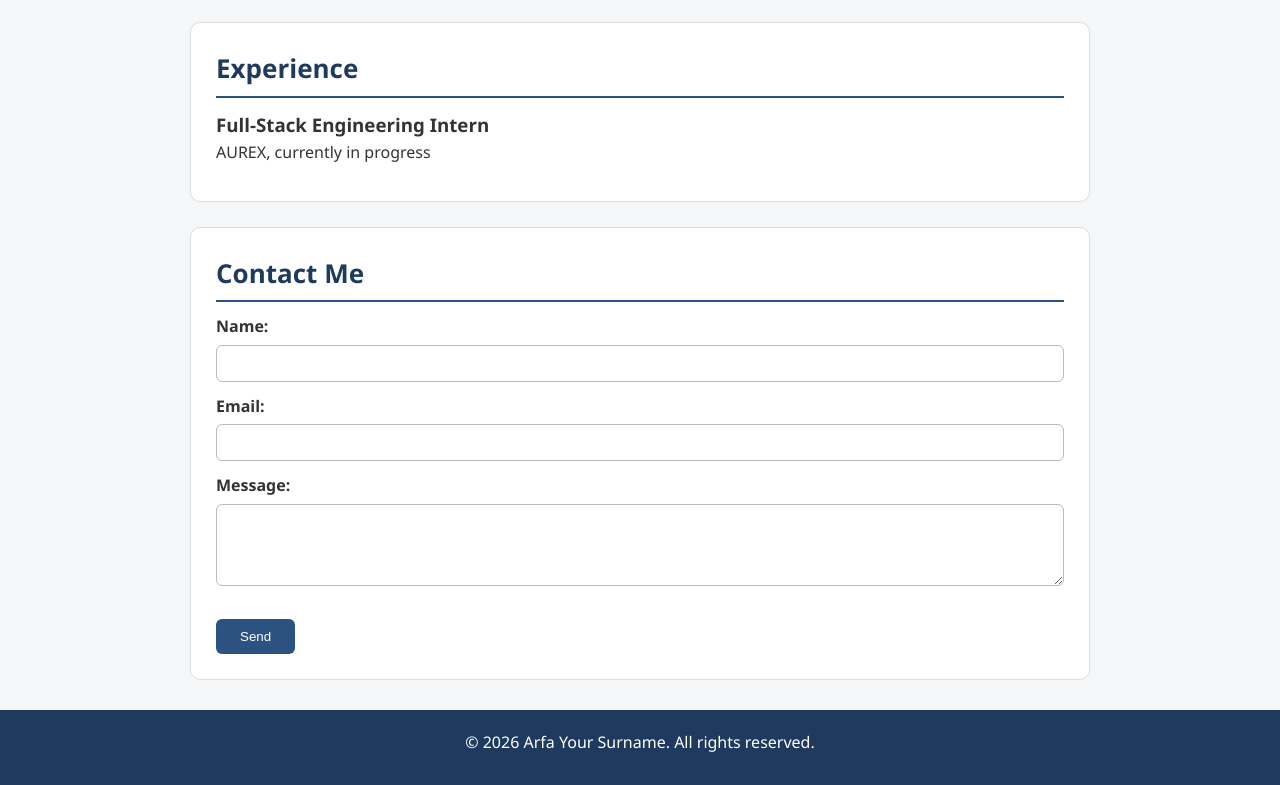
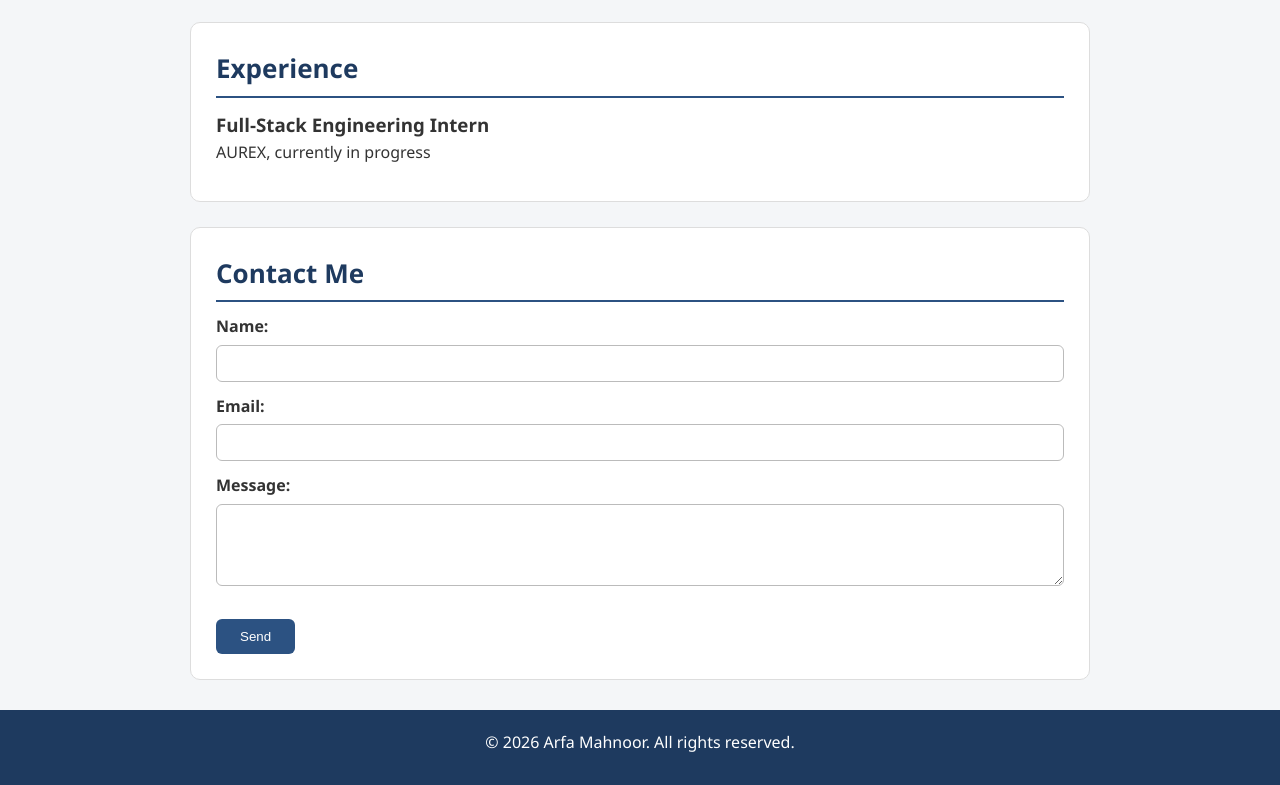
Before and after one commit to ArfaMahnoor/aurex-web-internship-arfa, a plain HTML site: page index.html in a window 1280 px wide. Shown: the part 1131-1916 px from the top of the page. Drawn offline with Linux system fonts and the light colour scheme.

```diff
--- a/index.html
+++ b/index.html
@@ -73,7 +73,7 @@
       </section>
     </main>
     <footer>
-      <p>&copy; 2026 Arfa Your Surname. All rights reserved.</p>
+      <p>&copy; 2026 Arfa Mahnoor. All rights reserved.</p>
     </footer>
   </body>
 </html>
```
Also changed, not shown: 1 other file.
